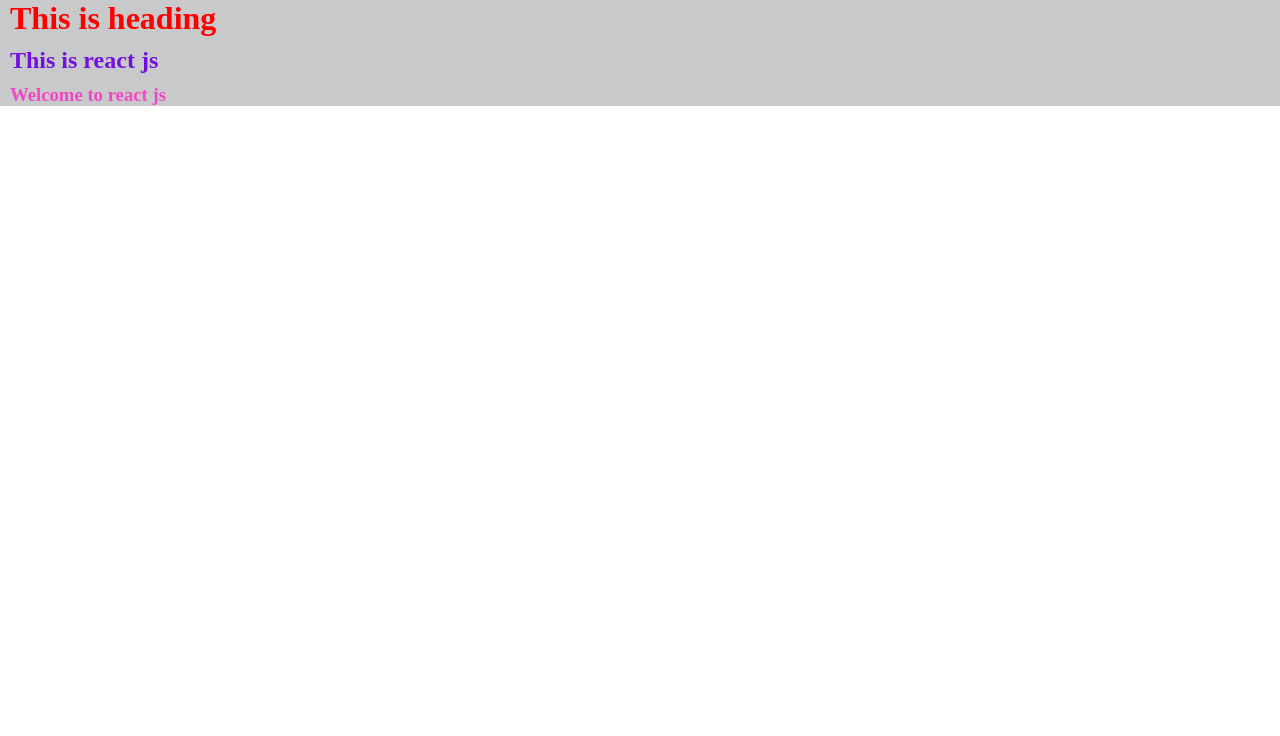
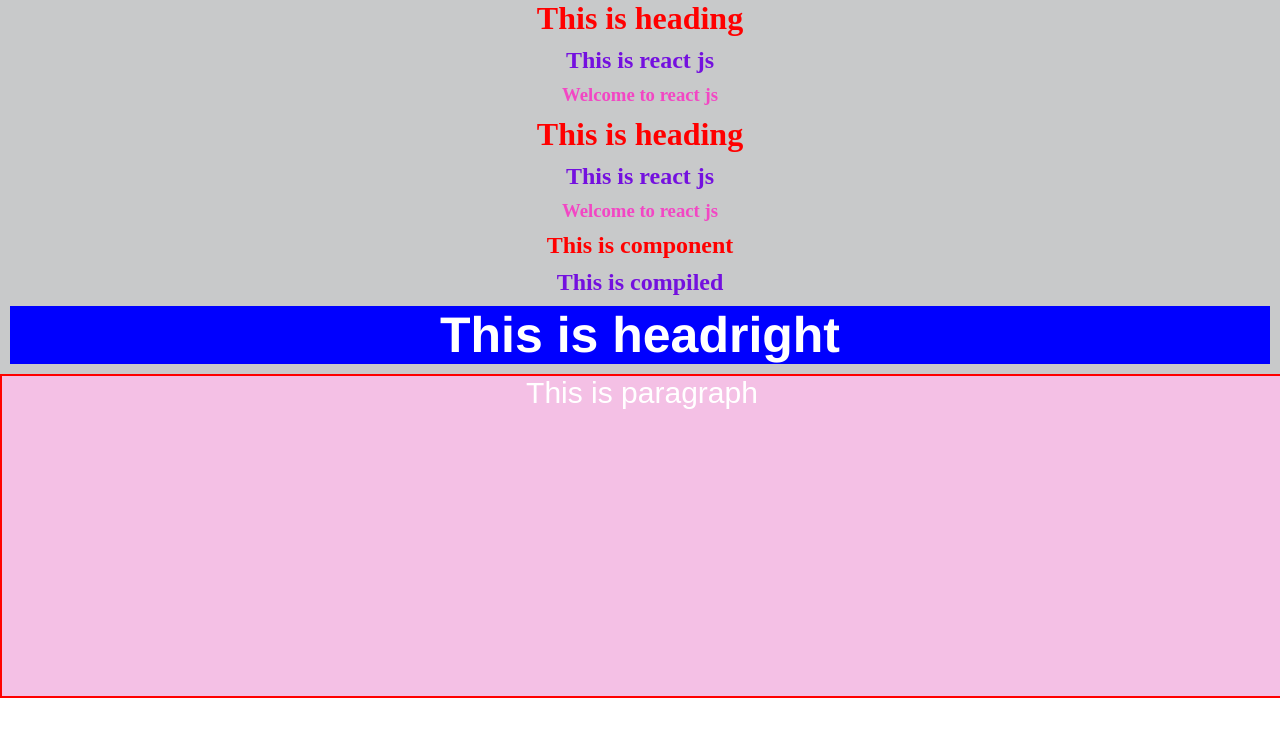
Before and after one commit to niteshwdn/my-app, a React app: page / in a window 1280 px wide. Built offline with nearby package versions, Linux system fonts and the light colour scheme.

Commit message:
first commit

```diff
--- a/public/index.html
+++ b/public/index.html
@@ -25,8 +25,9 @@
 
       }
 
-      p{
+      div{
         background-color: rgb(200, 201, 202);
+        text-align: center;
       }
     </style>
   </head>
--- a/src/About.js
+++ b/src/About.js
@@ -1,11 +1,26 @@
-import React from "react";
+import React, { Fragment } from "react";
 
 function Abm()
 {
-        return <p>
+        return <div>
         <h1>This is heading</h1>
         <h2>This is react js</h2>
         <h3>Welcome to react js</h3>
-        </p>;
+        </div>;
 }
 export default Abm;
+export function Asx(){
+        return <p>This is page</p>
+}
+
+export function Contactus()
+{
+        const a=50;
+        return(
+        <Fragment>
+                <h2>This is compiled</h2>
+                <h1 style={{backgroundColor: "blue", color:"white", fontSize:`${a}px`,fontFamily:'Helvetica'}}>This is headright</h1>
+                <p className="hand">This is paragraph</p>
+        </Fragment>
+        )
+}
--- /dev/null
+++ b/src/Myfroms.js
@@ -0,0 +1,13 @@
+import React from "react";
+
+class Myclasscop extends React.Component
+{
+    render(){
+        return(
+                <section>
+                        <h1>This is component</h1>
+                </section>
+        )
+    }
+}
+export default Myclasscop
--- a/src/index.js
+++ b/src/index.js
@@ -1,10 +1,16 @@
 import React from 'react';
 import ReactDOM from 'react-dom/client';
-import Abm from './About';
+import Abm, {Contactus} from './About';
+import Asx from'./About';
+import Myclasscop from './Myfroms';
+import "./style.css";
 
 const root = ReactDOM.createRoot(document.getElementById('root'));
 root.render(
   <React.StrictMode>
     <Abm></Abm>
+    <Asx></Asx>
+    <Myclasscop/>
+    <Contactus/>
   </React.StrictMode>
 );
--- /dev/null
+++ b/src/style.css
@@ -0,0 +1,11 @@
+.hand{
+        width: 100%;
+        height: 40vh;
+        background-color: rgb(244, 192, 229);
+        border: 2px red double;
+        margin-top: 0px;
+        color: white;
+        font-size: 30px;
+        font-style: initial;
+        font-family:Arial, Helvetica, sans-serif ;
+}
```
